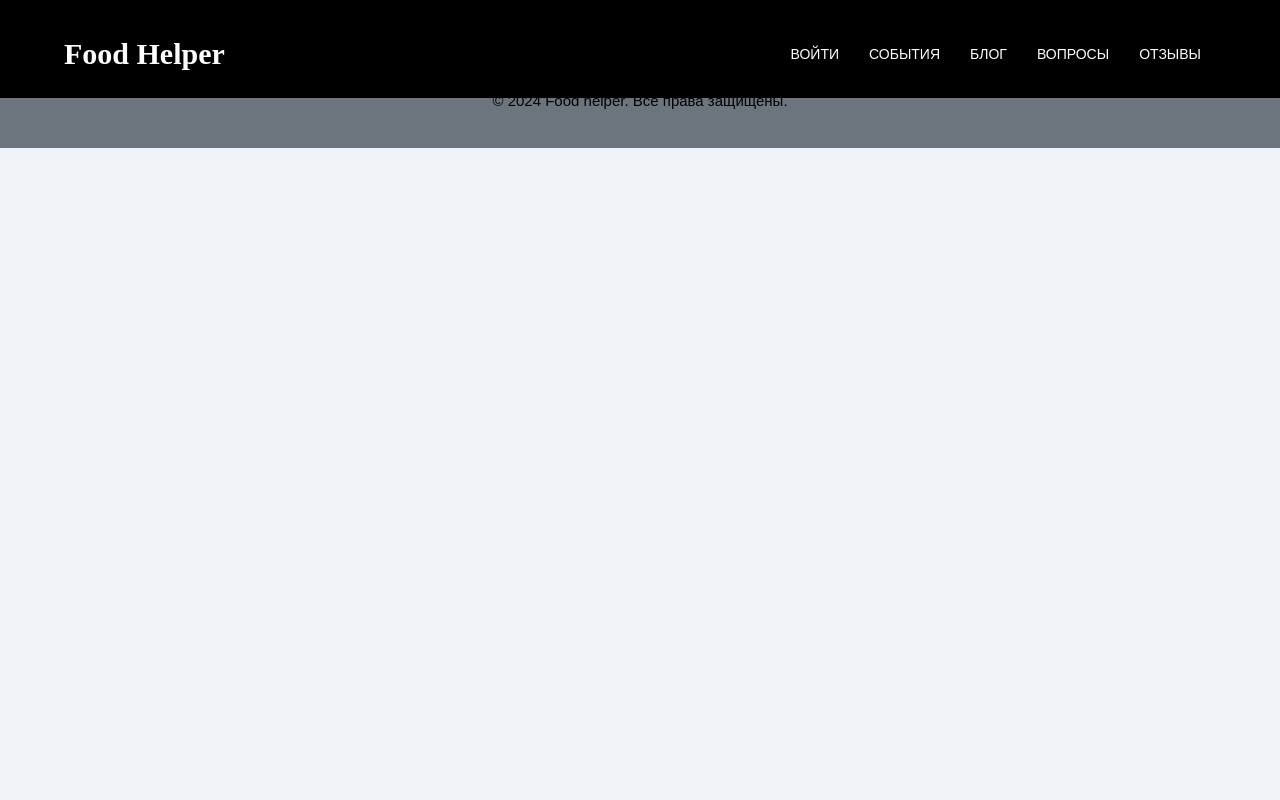
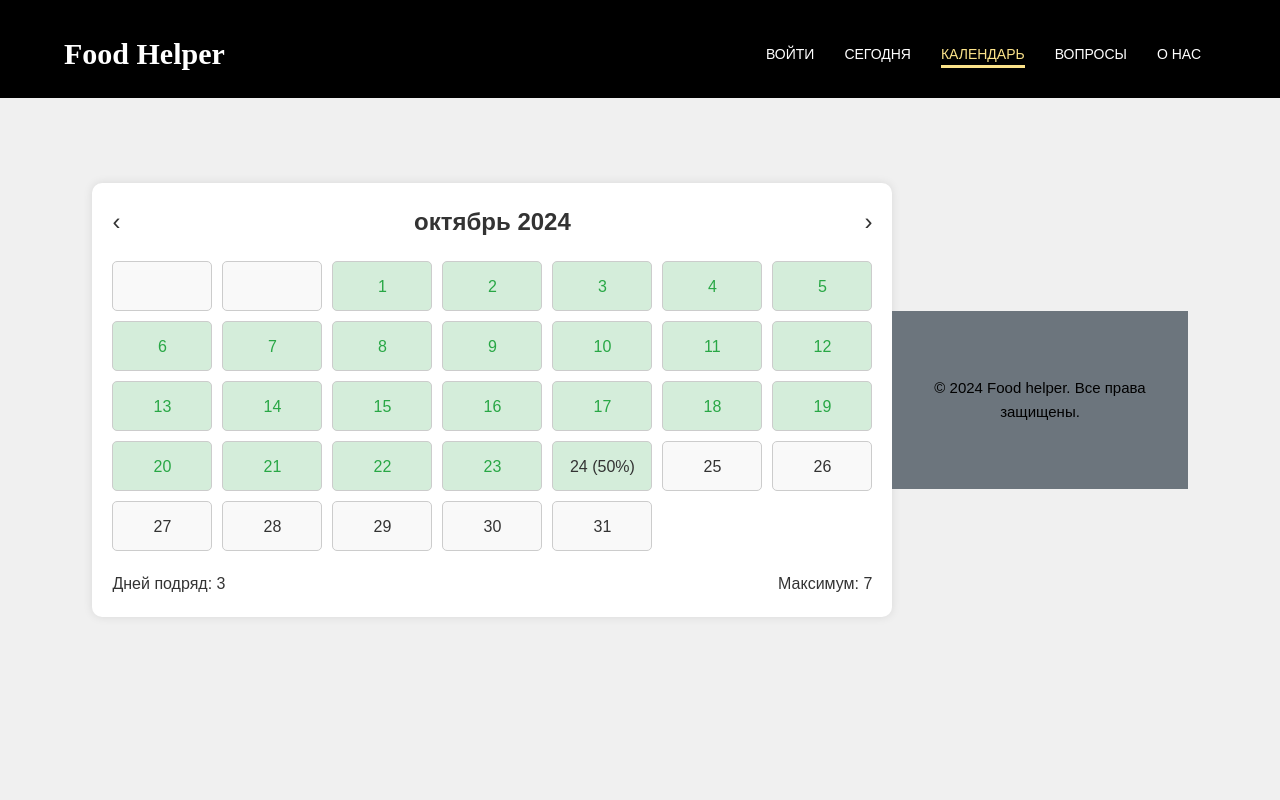
Before and after one commit to AmirHusnutdinov/Phystech.edu, a Flask app: page /calendar in a window 1280 px wide. Run offline with Flask 3, Linux system fonts and the light colour scheme.

Commit message:
добавлен календарь и много чего еще

```diff
--- a/Calendar/calendar.py
+++ b/Calendar/calendar.py
@@ -1,7 +1,14 @@
 from flask import render_template
+
+from ServiceFiles.links import header_links
 
 
 class Calendar:
     @staticmethod
     def show_calendar_page():
-        return render_template("Calendar/calendar.html")
+        return render_template(
+            "Calendar/calendar.html",
+            header_links=header_links,
+            title="Календарь",
+            ca_is_active="active"
+            )
--- a/ServiceFiles/links.py
+++ b/ServiceFiles/links.py
@@ -7,3 +7,8 @@ main_page = base_link + "/"
 mode1 = base_link + "/mode1"
 mode2 = base_link + "/mode2"
 selected_products = base_link + "/selected_products"
+answers = base_link + '/answers'
+about = base_link + '/about'
+cabinet = base_link + '/cabinet'
+
+header_links = ["/", mode1, calendar, answers, about, authorization, cabinet]
--- a/static/assets/css/style_base.css
+++ b/static/assets/css/style_base.css
@@ -191,7 +191,7 @@ hr {
 }
 footer {
     background-color: #6c757d; /* Холодный цвет футера */
-    padding: 20px 0;
+    padding: 50px 0;
     text-align: center;
     color: #fff;
 }
--- /dev/null
+++ b/static/assets/css/style_calendar.css
@@ -0,0 +1,71 @@
+/* styles.css */
+body {
+    font-family: Arial, sans-serif;
+    margin: 0;
+    padding: 0;
+    display: flex;
+    justify-content: center;
+    align-items: center;
+    height: 100vh;
+    background-color: #f0f0f0;
+}
+.calendar {
+    width: 90%;
+    max-width: 800px;
+    background-color: #fff;
+    border-radius: 10px;
+    box-shadow: 0 0 10px rgba(0, 0, 0, 0.1);
+    padding: 20px;
+    box-sizing: border-box;
+}
+.calendar-header {
+    display: flex;
+    justify-content: space-between;
+    align-items: center;
+    margin-bottom: 20px;
+}
+.calendar-header h2 {
+    margin: 0;
+    font-size: 24px;
+}
+.arrow {
+    font-size: 24px;
+    cursor: pointer;
+    user-select: none;
+}
+.calendar-grid {
+    display: grid;
+    grid-template-columns: repeat(7, 1fr);
+    gap: 10px;
+}
+.day {
+    display: flex;
+    justify-content: center;
+    align-items: center;
+    height: 50px;
+    border: 1px solid #ccc;
+    border-radius: 5px;
+    font-size: 16px;
+    background-color: #f9f9f9;
+}
+.day.today {
+    background-color: #d4edda;
+}
+.day.completed {
+    background-color: #d4edda;
+    color: #28a745;
+}
+.day.failed {
+    background-color: #f8d7da;
+    color: #dc3545;
+}
+.calendar-footer {
+    margin-top: 20px;
+    display: flex;
+    justify-content: space-between;
+    align-items: center;
+}
+.calendar-footer p {
+    margin: 0;
+    font-size: 16px;
+}
--- a/templates/Base.html
+++ b/templates/Base.html
@@ -10,23 +10,25 @@
     <title>{{title}}</title>
 </head>
 <script>document.getElementById("year").innerHTML = new Date().getFullYear();</script>
-<body class="{{is_genreal_page}}">
+
 <header class="header{{is_nav}}" id="header{{is_nav}}">
     <div class="container">
         <div class="header__inner">
             <div>
-                <a class="header__logo" href="{{general}}">Food Helper</a></div>
+                <a class="header__logo" href="{{header_links[0]}}">Food Helper</a></div>
 
-            <nav class="nav1__nav" id="nav{{is_mobile}}">
+            <nav class="nav1__nav">
                 {% if login != True %}
-                <a class="nav__link {{au_is_active}}" href="{{authorization}}">Войти</a>
+                <a class="nav__link {{au_is_active}}" href="{{header_links[5]}}">Войти</a>
                 {% endif %}
-                <a class="nav__link {{ev_is_active}}" href="{{events}}">События</a>
-                <a class="nav__link {{bl_is_active}}" href="{{blog}}">Блог</a>
-                <a class="nav__link {{an_is_active}}" href="{{answers}}">Вопросы</a>
-                <a class="nav__link {{re_is_active}}" href="{{reviews}}">Отзывы</a>
+
+<!--                Пока поставил сюда просто mode1 после реализации авторизации поставить условия на выбор-->
+                <a class="nav__link {{mo_is_active}}" href="{{header_links[1]}}">Сегодня</a>
+                <a class="nav__link {{ca_is_active}}" href="{{header_links[2]}}">Календарь</a>
+                <a class="nav__link {{an_is_active}}" href="{{header_links[3]}}">Вопросы</a>
+                <a class="nav__link {{ab_is_active}}" href="{{header_links[4]}}">О нас</a>
                 {% if login == True %}
-                <a class="nav__link {{us_is_active}}" href="{{cabinet}}" title="Личный кабинет"><img class="nav__img"
+                <a class="nav__link {{us_is_active}}" href="{{header_links[6]}}" title="Личный кабинет"><img class="nav__img"
                                                                                                      src="/static/assets/images/service_photos/user-ico{{is_cabinet}}.svg"
                                                                                                      title="Личный кабинет"
                                                                                                      width="27px"></a>
--- a/templates/Calendar/calendar.html
+++ b/templates/Calendar/calendar.html
@@ -1,8 +1,73 @@
 {% extends "Base.html" %}
 {% block content %}
-<html>
 <body>
-<p>calendar</p>
+    <link rel="stylesheet" href="../../static/assets/css/style_calendar.css">
+    <div class="calendar">
+        <div class="calendar-header">
+            <div class="arrow" onclick="prevMonth()">&#8249;</div>
+            <h2 id="monthYear"></h2>
+            <div class="arrow" onclick="nextMonth()">&#8250;</div>
+        </div>
+        <div class="calendar-grid" id="calendarGrid"></div>
+        <div class="calendar-footer">
+            <p>Дней подряд: <span id="daysInRow">3</span></p>
+            <p>Максимум: <span id="maxDays">7</span></p>
+        </div>
+    </div>
 </body>
-</html>
+    <script>
+        const monthYear = document.getElementById('monthYear');
+        const calendarGrid = document.getElementById('calendarGrid');
+        const daysInRow = document.getElementById('daysInRow');
+        const maxDays = document.getElementById('maxDays');
+
+        let currentDate = new Date();
+
+        function updateCalendar() {
+            const year = currentDate.getFullYear();
+            const month = currentDate.getMonth();
+            const monthName = new Intl.DateTimeFormat('ru-RU', { month: 'long' }).format(currentDate);
+            monthYear.textContent = `${monthName} ${year}`;
+
+            calendarGrid.innerHTML = '';
+
+            const daysInMonth = new Date(year, month + 1, 0).getDate();
+            const firstDayOfMonth = new Date(year, month, 1).getDay();
+
+            for (let i = 0; i < firstDayOfMonth; i++) {
+                const emptyDay = document.createElement('div');
+                emptyDay.classList.add('day');
+                calendarGrid.appendChild(emptyDay);
+            }
+
+            for (let day = 1; day <= daysInMonth; day++) {
+                const dayElement = document.createElement('div');
+                dayElement.classList.add('day');
+                dayElement.textContent = day;
+
+                const today = new Date();
+                if (today.getFullYear() === year && today.getMonth() === month && today.getDate() === day) {
+                    dayElement.classList.add('today');
+                    dayElement.textContent = `${day} (50%)`;
+                } else if (today > new Date(year, month, day)) {
+                    // Здесь можно добавить логику для отображения галочки или крестика
+                    dayElement.classList.add('completed'); // или 'failed'
+                }
+
+                calendarGrid.appendChild(dayElement);
+            }
+        }
+
+        function prevMonth() {
+            currentDate.setMonth(currentDate.getMonth() - 1);
+            updateCalendar();
+        }
+
+        function nextMonth() {
+            currentDate.setMonth(currentDate.getMonth() + 1);
+            updateCalendar();
+        }
+
+        updateCalendar();
+    </script>
 {% endblock %}
```
Also changed, not shown: MainPage/main_page.py (+8 -1 lines), static/assets/css/style_main.css (+70 -2 lines), templates/MainPage/main.html (+25 -1 lines).
